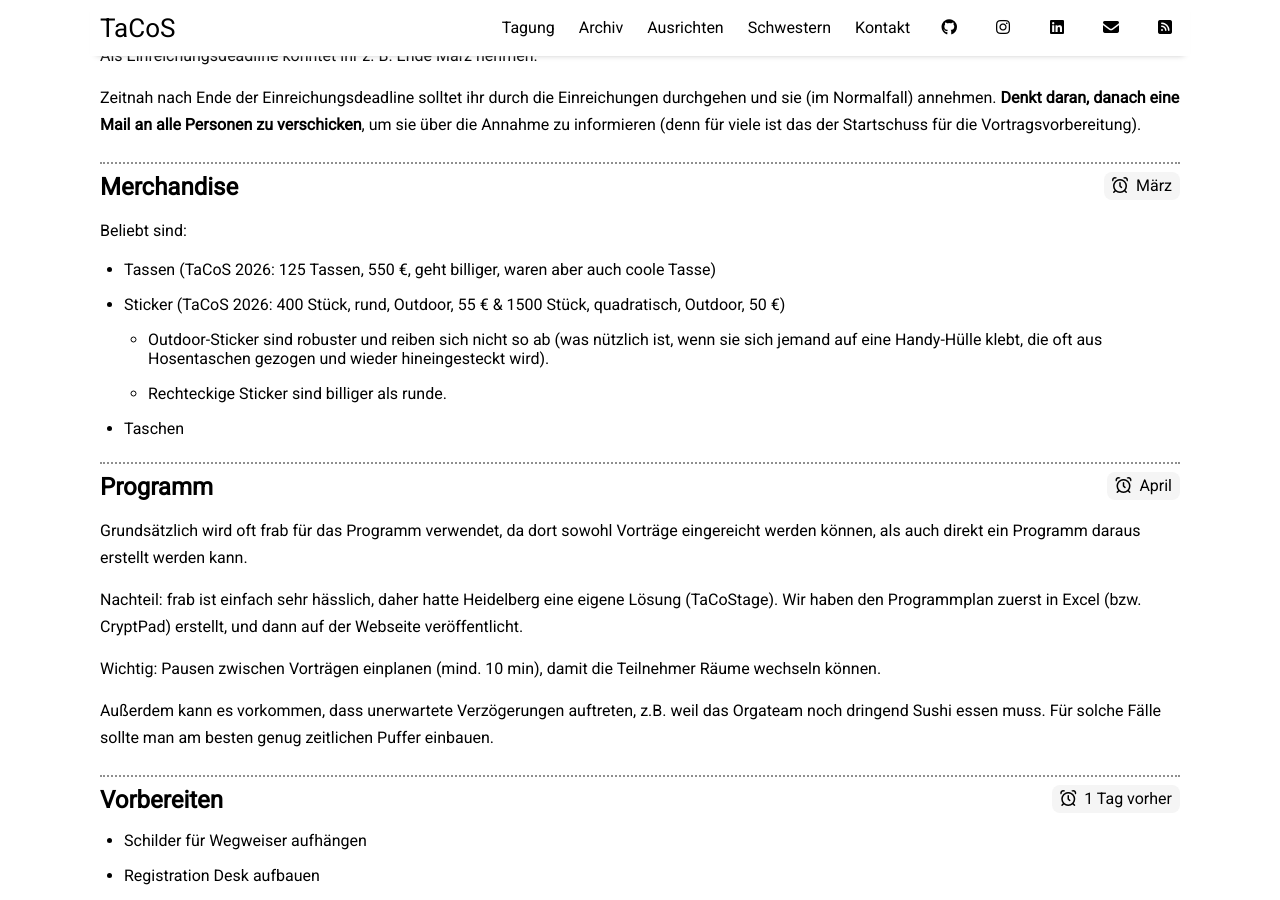
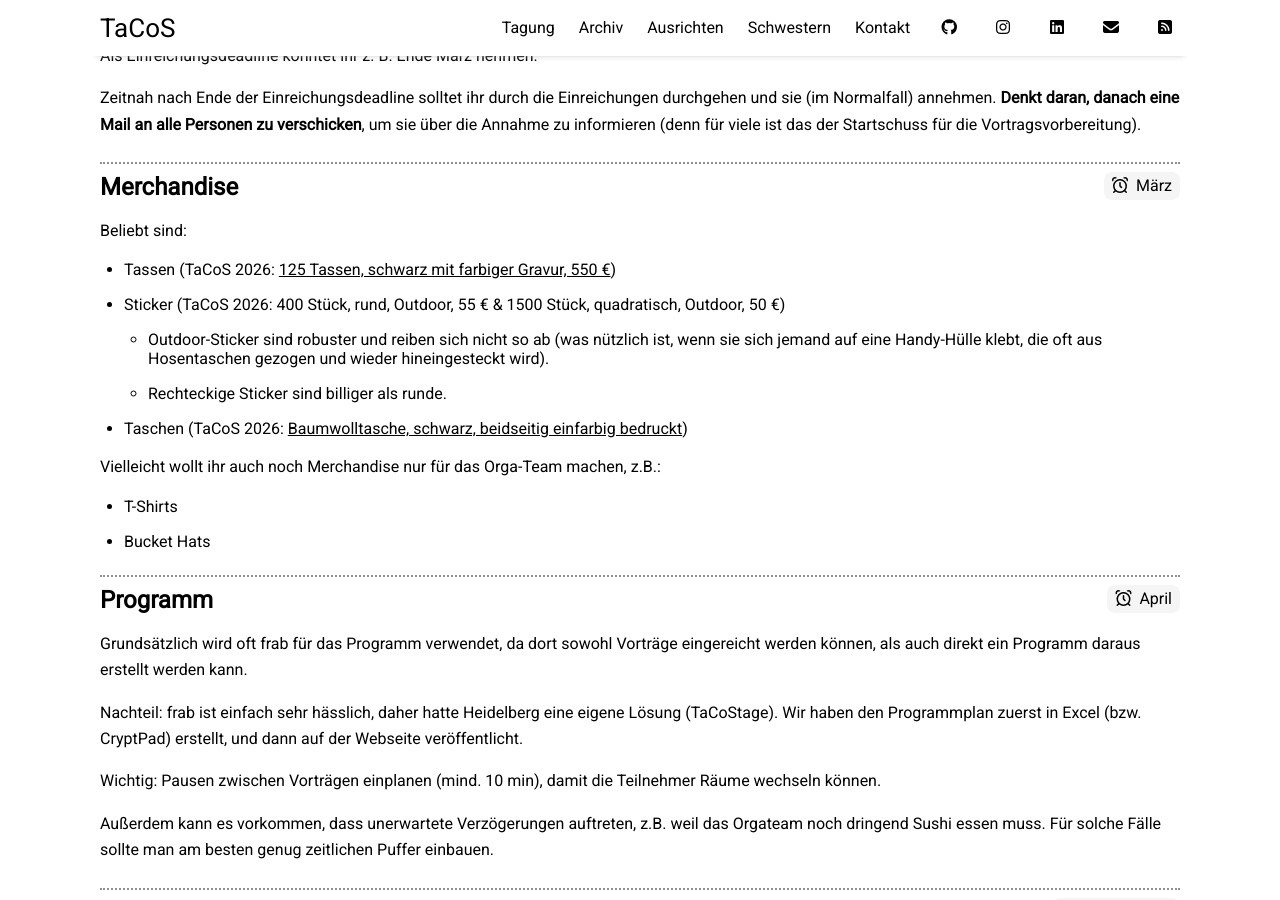
Before and after one commit to tacosConference/linguistik.computer, a Jekyll site: the page built from pages/host.md, in a window 1280 px wide and 900 px high, scrolled down 9009 px. Built offline with Jekyll 4.4.1, drawn with Linux system fonts in a browser that asks for light colours.

Commit message:
Say a bit more about merchandise

```diff
--- a/pages/host.md
+++ b/pages/host.md
@@ -303,11 +303,16 @@ Zeitnah nach Ende der Einreichungsdeadline solltet ihr durch die Einreichungen d
 
 Beliebt sind:
 
-* Tassen (TaCoS 2026: 125 Tassen, 550 €, geht billiger, waren aber auch coole Tasse)
+* Tassen (TaCoS 2026: [125 Tassen, schwarz mit farbiger Gravur, 550 €](https://www.wir-machen-druck.de/schwarze-tasse-mit-farbiger-zwischenbeschichtung-fuer-lasergravur-350-ml.html))
 * Sticker (TaCoS 2026: 400 Stück, rund, Outdoor, 55 € & 1500 Stück, quadratisch, Outdoor, 50 €)
   * Outdoor-Sticker sind robuster und reiben sich nicht so ab (was nützlich ist, wenn sie sich jemand auf eine Handy-Hülle klebt, die oft aus Hosentaschen gezogen und wieder hineingesteckt wird).
   * Rechteckige Sticker sind billiger als runde.
-* Taschen
+* Taschen (TaCoS 2026: [Baumwolltasche, schwarz, beidseitig einfarbig bedruckt](https://www.wir-machen-druck.de/baumwolltaschen-mit-langem-henkel-siebdruck-guenstig-drucken,category,30936.html))
+
+Vielleicht wollt ihr auch noch Merchandise nur für das Orga-Team machen, z.B.:
+
+* T-Shirts
+* Bucket Hats
 
 ## Programm <span class="time-badge">April</span>
 
```
